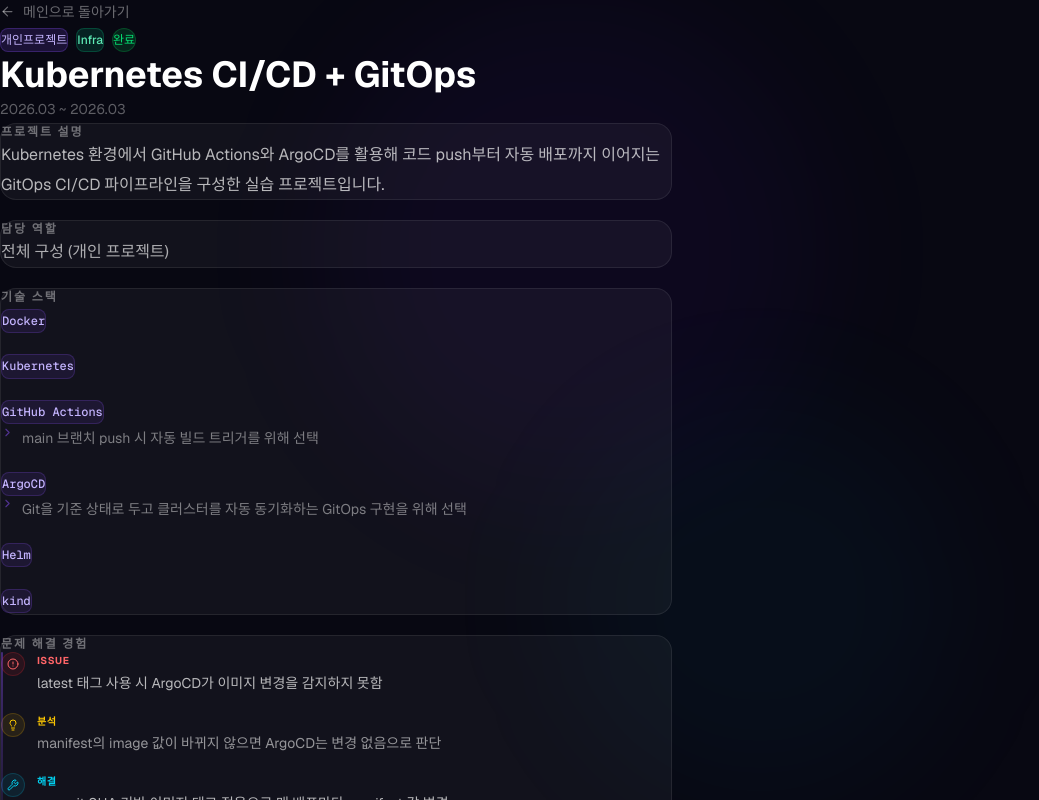
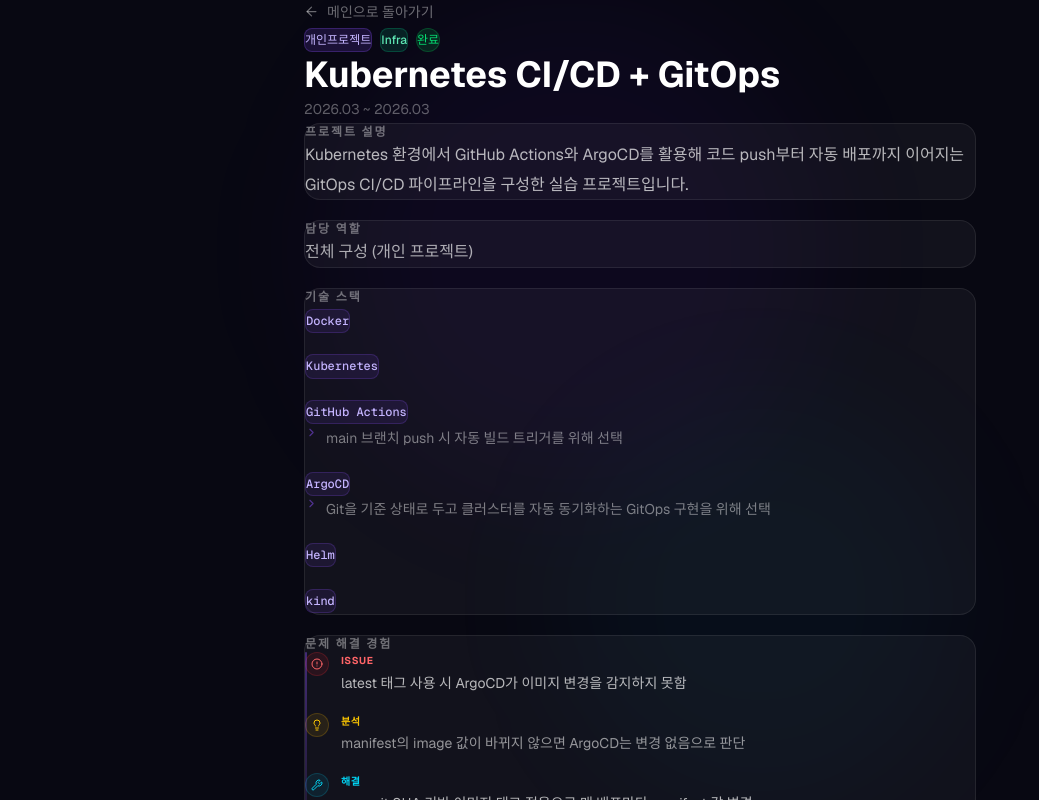
Before and after one commit to LEESEOJUN-creator/portfolio, a Next.js app: page /projects/k8s-cicd in a window 1280 px wide. Shown: the top 800 px of the page, without its empty margins (0-1039 px from the left). Built offline with nearby package versions, Linux system fonts and the light colour scheme.

Commit message:
fix: center project detail page using flex items-center
Co-Authored-By: Claude Sonnet 4.6 <noreply@anthropic.com>

```diff
--- a/app/projects/[slug]/ProjectDetailClient.tsx
+++ b/app/projects/[slug]/ProjectDetailClient.tsx
@@ -54,14 +54,14 @@ function SectionLabel({ children }: { children: React.ReactNode }) {
 
 export default function ProjectDetailClient({ project }: { project: Project }) {
   return (
-    <div className="min-h-screen py-28 px-5 sm:px-8">
+    <div className="min-h-screen py-28 flex flex-col items-center px-5 sm:px-8">
       {/* 배경 */}
       <div className="fixed inset-0 pointer-events-none overflow-hidden">
         <div className="absolute top-0 left-1/4 w-[500px] h-[500px] bg-violet-600/5 rounded-full blur-3xl" />
         <div className="absolute bottom-0 right-1/4 w-[400px] h-[400px] bg-cyan-500/4 rounded-full blur-3xl" />
       </div>
 
-      <div className="relative max-w-2xl mx-auto">
+      <div className="relative w-full max-w-2xl">
         {/* 뒤로가기 */}
         <FadeUp delay={0}>
           <Link
```
